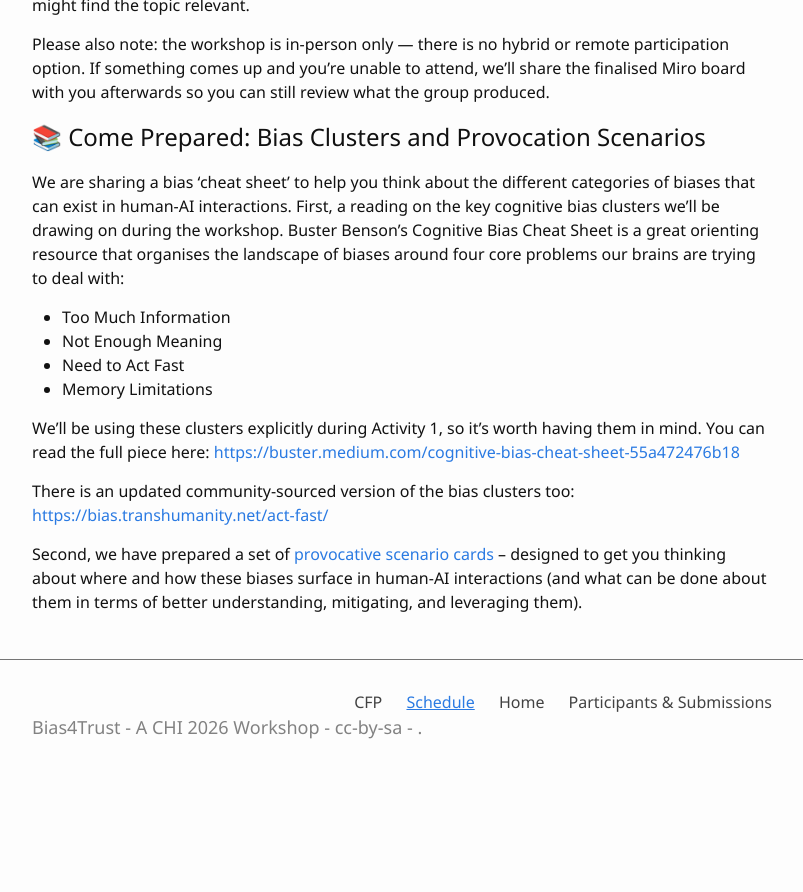
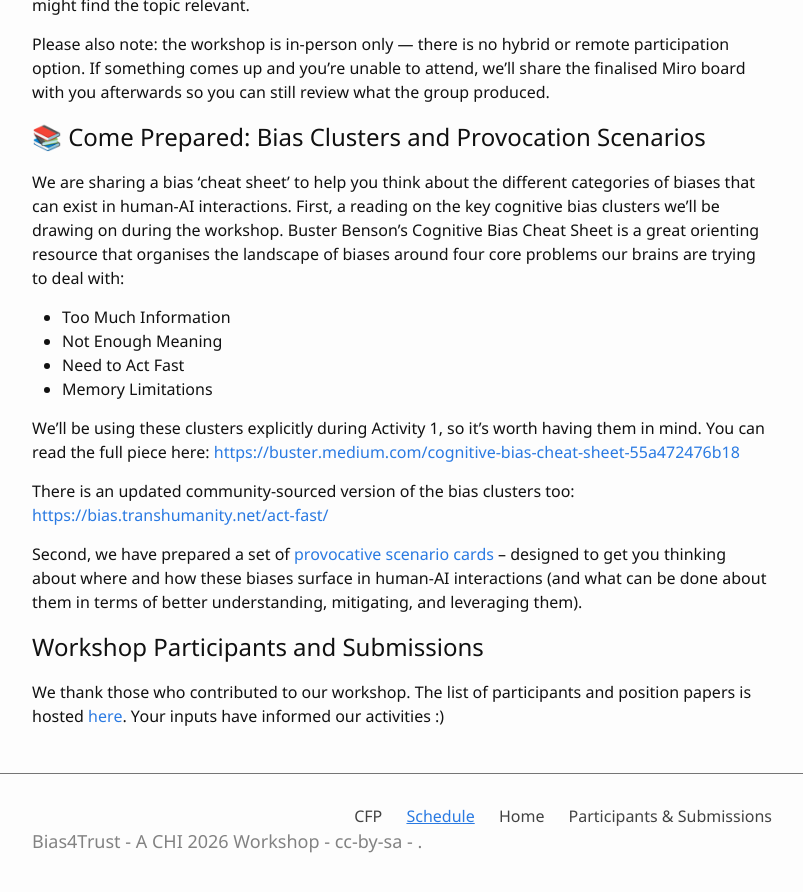
Before and after one commit to chi-bias-trust/chi-bias-trust.github.io, a Jekyll site: the page built from 1-Schedule.md, in a window 1280 px wide and 900 px high, scrolled down 806 px. Shown: the top 892 px of the window, without its empty margins (238-1041 px from the left). Built offline with Jekyll 4.4.1, drawn with Linux system fonts in a browser that asks for light colours; before the commit the page ends 1592 px from its top, so only the background shows below that.

Commit message:
Update 1-Schedule.md

```diff
--- a/1-Schedule.md
+++ b/1-Schedule.md
@@ -49,3 +49,7 @@ We'll be using these clusters explicitly during Activity 1, so it's worth having
 There is an updated community-sourced version of the bias clusters too: [https://bias.transhumanity.net/act-fast/](https://bias.transhumanity.net/act-fast/)
 
 Second, we have prepared a set of [provocative scenario cards](https://chi-bias-trust.github.io/BiasClusters_ProblemScenarios.pdf) -- designed to get you thinking about where and how these biases surface in human-AI interactions (and what can be done about them in terms of better understanding, mitigating, and leveraging them).
+
+## Workshop Participants and Submissions
+
+We thank those who contributed to our workshop. The list of participants and position papers is hosted [here](https://chi-bias-trust.github.io/participants.html). Your inputs have informed our activities :)
```
